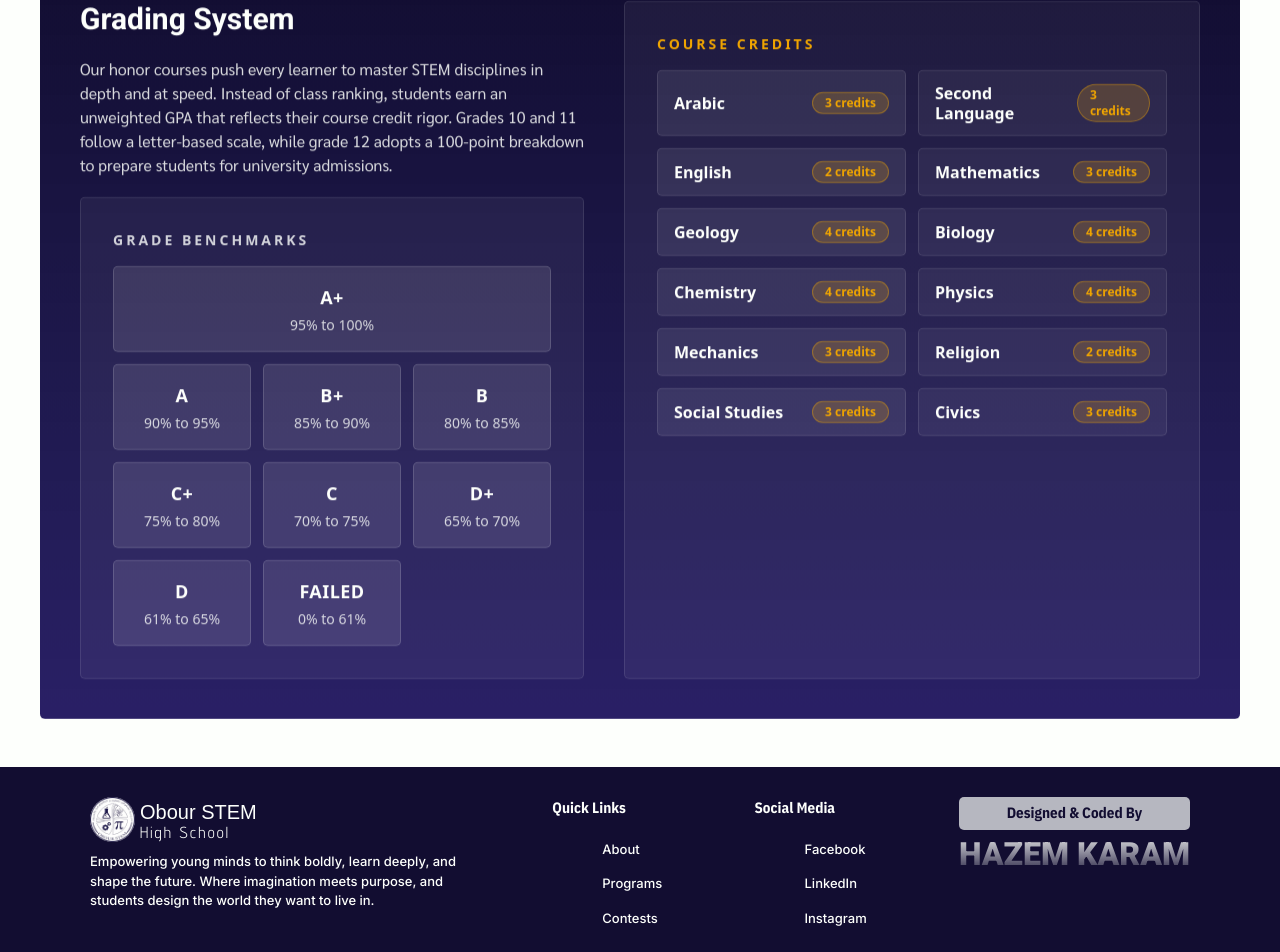
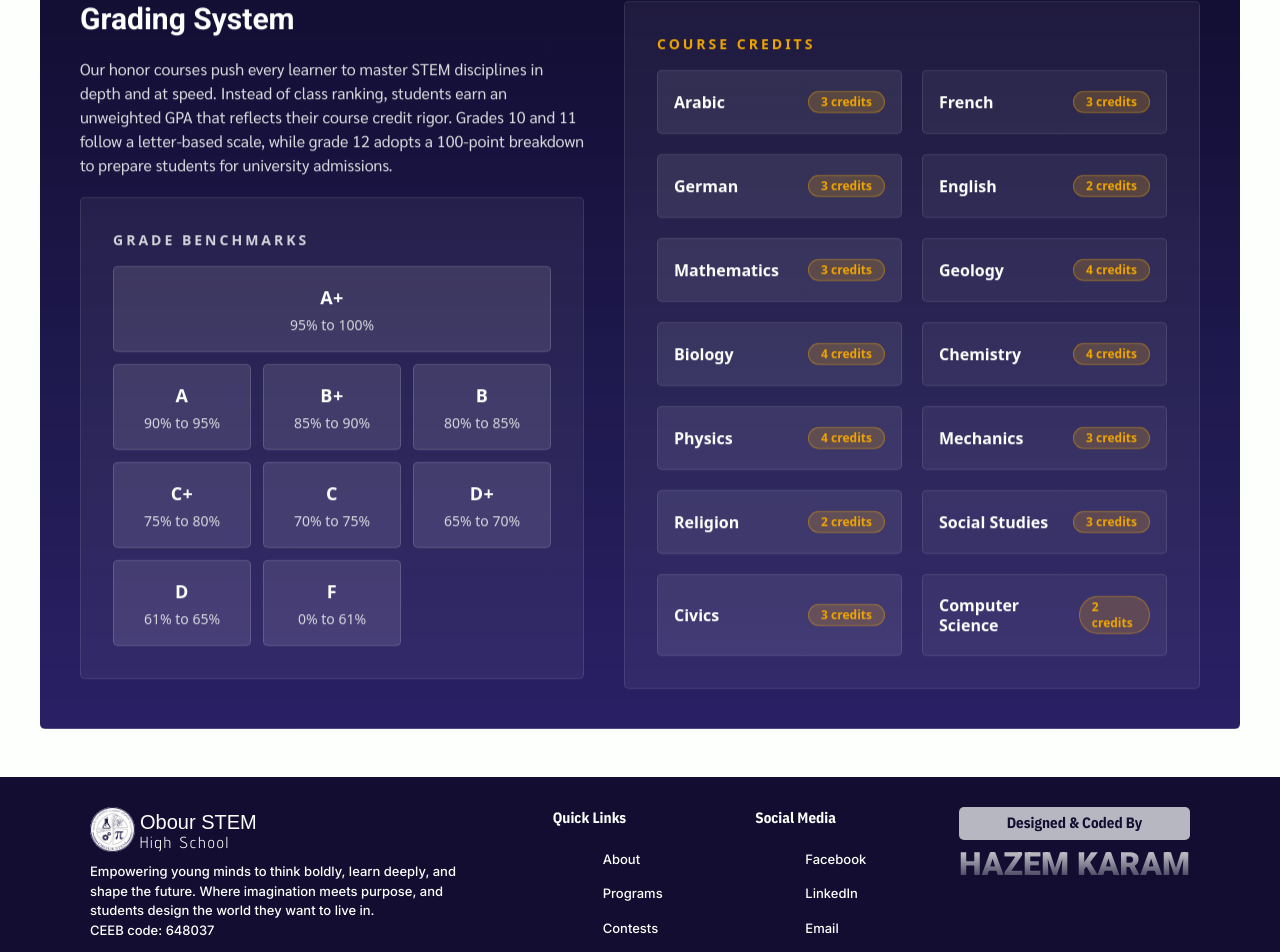
Before and after one commit to HazemYacop/Obour-STEM-School, a Next.js app: page /about in a window 1280 px wide. Shown: the part 2873-3825 px from the top of the page. Built offline with nearby package versions, Linux system fonts and the light colour scheme; a web font is replaced by a local one.

Commit message:
data changes

```diff
--- a/src/app/about/page.tsx
+++ b/src/app/about/page.tsx
@@ -36,12 +36,13 @@ const gradingScale = [
   { grade: "C", range: "70% to 75%" },
   { grade: "D+", range: "65% to 70%" },
   { grade: "D", range: "61% to 65%" },
-  { grade: "Failed", range: "0% to 61%" },
+  { grade: "F", range: "0% to 61%" },
 ];
 
 const subjectCredits = [
   { course: "Arabic", type: "Regular", credits: 3 },
-  { course: "Second Language", type: "Regular", credits: 3 },
+  { course: "French", type: "Regular", credits: 3 },
+  { course: "German", type: "Regular", credits: 3 },
   { course: "English", type: "Honors", credits: 2 },
   { course: "Mathematics", type: "Honors", credits: 3 },
   { course: "Geology", type: "Honors", credits: 4 },
@@ -52,6 +53,7 @@ const subjectCredits = [
   { course: "Religion", type: "Regular", credits: 2 },
   { course: "Social Studies", type: "Regular", credits: 3 },
   { course: "Civics", type: "Regular", credits: 3 },
+  { course: "Computer Science", type: "Regular", credits: 2 },
 ];
 
 export default function AboutPage() {
@@ -136,7 +138,7 @@ export default function AboutPage() {
         </RevealOnScroll>
         <RevealOnScroll className="w-full">
             <div className="flex w-full flex-col gap-6 rounded-[5px] bg-linear-to-b from-[#120D31] to-[#120755]/90 px-5 py-8 text-white sm:px-[40px] sm:py-[40px]">
-              <h1 className="text-center text-white sm:text-left">Curriculum</h1>
+              <h1 className="text-center text-white">Curriculum</h1>
               <div className="flex w-full flex-col gap-8 lg:flex-row">
                 <div className="flex w-full flex-col gap-[10px] lg:flex-1">
                   <p>The curriculum emphasizes four key areas: sciences, humanities, arts, and sports. STEM fields of study include chemistry, physics, biology, geology, mechanics (applied mathematics), mathematics, and technology. Students mainly lead the class discussions in lectures regarding critical thinking and teamwork activities, applying their knowledge in labs under the supervision of leading experts.</p>
@@ -236,11 +238,11 @@ export default function AboutPage() {
             </div>
             <div className="relative flex w-full flex-1 flex-col gap-4 rounded-[5px] border border-white/10 bg-white/5 p-5 text-sm text-white/90 sm:p-6 lg:p-8">
               <span className="text-sm font-semibold uppercase tracking-[3px] text-[#F0A500]">Course Credits</span>
-              <div className="grid w-full grid-cols-1 gap-3 sm:grid-cols-2">
+              <div className="grid w-full grid-cols-1 gap-5 sm:grid-cols-2">
                 {subjectCredits.map((subject, idx) => (
                   <div
                     key={`${subject.course}-${subject.type}-${subject.credits}`}
-                    className={`group flex items-center justify-between gap-3 rounded-[5px] border border-white/10 bg-white/5 px-4 py-3 text-sm transition duration-300 hover:-translate-y-[3px] hover:border-[#F0A500] hover:bg-white/10 ${idx % 2 === 0 ? "bg-white/8" : ""}`}
+                    className={`group flex items-center justify-between gap-3 rounded-[5px] border border-white/10 bg-white/5 px-4 py-5 text-sm transition duration-300 hover:-translate-y-[3px] hover:border-[#F0A500] hover:bg-white/10 ${idx % 2 === 0 ? "bg-white/8" : ""}`}
                   >
                     <span className="text-base font-semibold text-white leading-tight">{subject.course}</span>
                     <span className="inline-flex w-fit rounded-full border border-[#F0A500]/40 bg-[#F0A500]/20 px-3 py-[2px] text-xs font-semibold text-[#F0A500]">
--- a/src/app/api/contact/route.ts
+++ b/src/app/api/contact/route.ts
@@ -59,7 +59,7 @@ export async function POST(request: Request) {
   try {
     await transporter.sendMail({
       from: `"Obour STEM School" <${smtpUser}>`,
-      to: smtpUser,
+      to: 'Counselor@stemkalubya.moe.edu.eg',
       replyTo: email,
       subject: "New contact form submission",
       text: `From: ${email}\n\n${message}`,
--- a/src/app/application-process/page.tsx
+++ b/src/app/application-process/page.tsx
@@ -50,7 +50,7 @@ export default function ApplicationProcessPage() {
               </p>
             </div>
             <a
-              href="/contact"
+              href="/#contact"
               className="inline-flex items-center justify-center rounded-[4px] bg-[#F0A500] px-6 py-3 text-sm font-semibold uppercase tracking-wide text-[#120D31] transition hover:bg-[#ffbb1b]"
             >
               Contact Admissions
--- a/src/app/programs/page.tsx
+++ b/src/app/programs/page.tsx
@@ -50,7 +50,7 @@ export default function ProgramsPage() {
       <HeroSection
         title="Programs"
         description={
-          "A dynamic STEM ecosystem where students design, test, and launch solutions that advance Egypt's future. Explore the learning pathways that turn curiosity into lifelong impact."
+          "Our students have been selected to participate in highly competitive global programs, representing Egypt in prestigious international research, innovation, and leadership initiatives."
         }
         backgroundImage="/programs-hero-bg.jpg"
         autoAdvanceInterval={0}
@@ -73,19 +73,21 @@ export default function ProgramsPage() {
             {globalPrograms.map((program) => (
               <article
                 key={program.title}
-                className="group relative flex h-full items-center gap-[10px] overflow-hidden rounded-[5px] border-[0.4px] border-logo bg-white px-[20px] py-[12px] transition-all duration-300 hover:-translate-y-1 hover:border-[#F0A500] hover:shadow-[0_16px_45px_rgba(18,13,49,0.12)]"
+                className="group relative flex h-full items-center gap-[12px] overflow-hidden rounded-[5px] border border-logo/20 bg-white px-[20px] py-[12px] transition-all duration-300 hover:-translate-y-1 hover:border-[#F0A500] hover:shadow-[0_16px_45px_rgba(18,13,49,0.12)]"
               >
                 <span
                   className="pointer-events-none absolute inset-0 bg-gradient-to-r from-transparent via-[#F0A500]/10 to-[#120D31]/10 opacity-0 transition duration-300 group-hover:opacity-100"
                   aria-hidden
                 />
+                <div className="relative z-[1] flex h-[70px] w-[70px] items-center justify-center overflow-hidden rounded-[12px] transition duration-300 group-hover:scale-105">
                   <Image
                     src={program.imageSrc}
                     alt={`${program.title} Logo`}
                     width={70}
                     height={70}
-                  className="relative z-[1] h-[70px] w-[70px] rounded-full object-cover transition duration-300 group-hover:scale-105"
+                    className="h-[70px] w-[70px] object-contain"
                   />
+                </div>
                 <p className="relative z-[1] text-[18px] leading-snug">{program.title}</p>
               </article>
             ))}
--- a/src/components/footer/SiteFooter.tsx
+++ b/src/components/footer/SiteFooter.tsx
@@ -69,7 +69,7 @@ export function SiteFooter() {
                 </span>
               </div>
             </Link>
-            <span className="text-white font-inter text-[13px]">Empowering young minds to think boldly, learn deeply, and shape the future. Where imagination meets purpose, and students design the world they want to live in.</span>
+            <span className="text-white font-inter text-[13px]">Empowering young minds to think boldly, learn deeply, and shape the future. Where imagination meets purpose, and students design the world they want to live in. <br/> CEEB code: 648037</span>
           </div>
           <div className="flex flex-col items-center gap-[20px] text-center md:items-start md:text-left">
             <span className="font-ibm font-[700] text-[15px] text-white">Quick Links</span>
@@ -103,9 +103,9 @@ export function SiteFooter() {
           <div className="flex flex-col items-center gap-[20px] text-center md:items-start md:text-left">
             <span className="font-ibm font-[700] text-[15px] text-white">Social Media</span>
             <ul className="flex flex-col items-center gap-[15px] pl-0 md:items-start md:pl-[50px]">
-              <Link href={"/"}><li className="relative text-center text-white font-inter text-[13px] transition-all duration-200 hover:translate-x-[4px] hover:drop-shadow-[0_0_8px_rgba(128,255,234,0.75)] before:absolute before:left-0 before:-bottom-[4px] before:h-[1px] before:w-0 before:bg-white/60 before:transition-all before:duration-200 hover:before:w-full hover:before:bg-white md:text-left">Facebook</li></Link>
-              <Link href={"/"}><li className="relative text-center text-white font-inter text-[13px] transition-all duration-200 hover:translate-x-[4px] hover:drop-shadow-[0_0_8px_rgba(128,255,234,0.75)] before:absolute before:left-0 before:-bottom-[4px] before:h-[1px] before:w-0 before:bg-white/60 before:transition-all before:duration-200 hover:before:w-full hover:before:bg-white md:text-left">LinkedIn</li></Link>
-              <Link href={"/"}><li className="relative text-center text-white font-inter text-[13px] transition-all duration-200 hover:translate-x-[4px] hover:drop-shadow-[0_0_8px_rgba(128,255,234,0.75)] before:absolute before:left-0 before:-bottom-[4px] before:h-[1px] before:w-0 before:bg-white/60 before:transition-all before:duration-200 hover:before:w-full hover:before:bg-white md:text-left">Instagram</li></Link>
+              <Link href={"https://www.facebook.com/profile.php?id=61561592574709"}><li className="relative text-center text-white font-inter text-[13px] transition-all duration-200 hover:translate-x-[4px] hover:drop-shadow-[0_0_8px_rgba(128,255,234,0.75)] before:absolute before:left-0 before:-bottom-[4px] before:h-[1px] before:w-0 before:bg-white/60 before:transition-all before:duration-200 hover:before:w-full hover:before:bg-white md:text-left">Facebook</li></Link>
+              <Link href={"https://www.linkedin.com/school/obour-stem/"}><li className="relative text-center text-white font-inter text-[13px] transition-all duration-200 hover:translate-x-[4px] hover:drop-shadow-[0_0_8px_rgba(128,255,234,0.75)] before:absolute before:left-0 before:-bottom-[4px] before:h-[1px] before:w-0 before:bg-white/60 before:transition-all before:duration-200 hover:before:w-full hover:before:bg-white md:text-left">LinkedIn</li></Link>
+              <Link href={"mailto:Counselor@stemkalubya.moe.edu.eg"}><li className="relative text-center text-white font-inter text-[13px] transition-all duration-200 hover:translate-x-[4px] hover:drop-shadow-[0_0_8px_rgba(128,255,234,0.75)] before:absolute before:left-0 before:-bottom-[4px] before:h-[1px] before:w-0 before:bg-white/60 before:transition-all before:duration-200 hover:before:w-full hover:before:bg-white md:text-left">Email</li></Link>
             </ul>
           </div>
           <div className="group">
```
Also changed, not shown: src/app/contests/page.tsx (+25 -16 lines), src/app/page.tsx (+7 -7 lines), public/contests/sjwp.jpg (added). Lines whose indentation alone changed are shown as unchanged.
